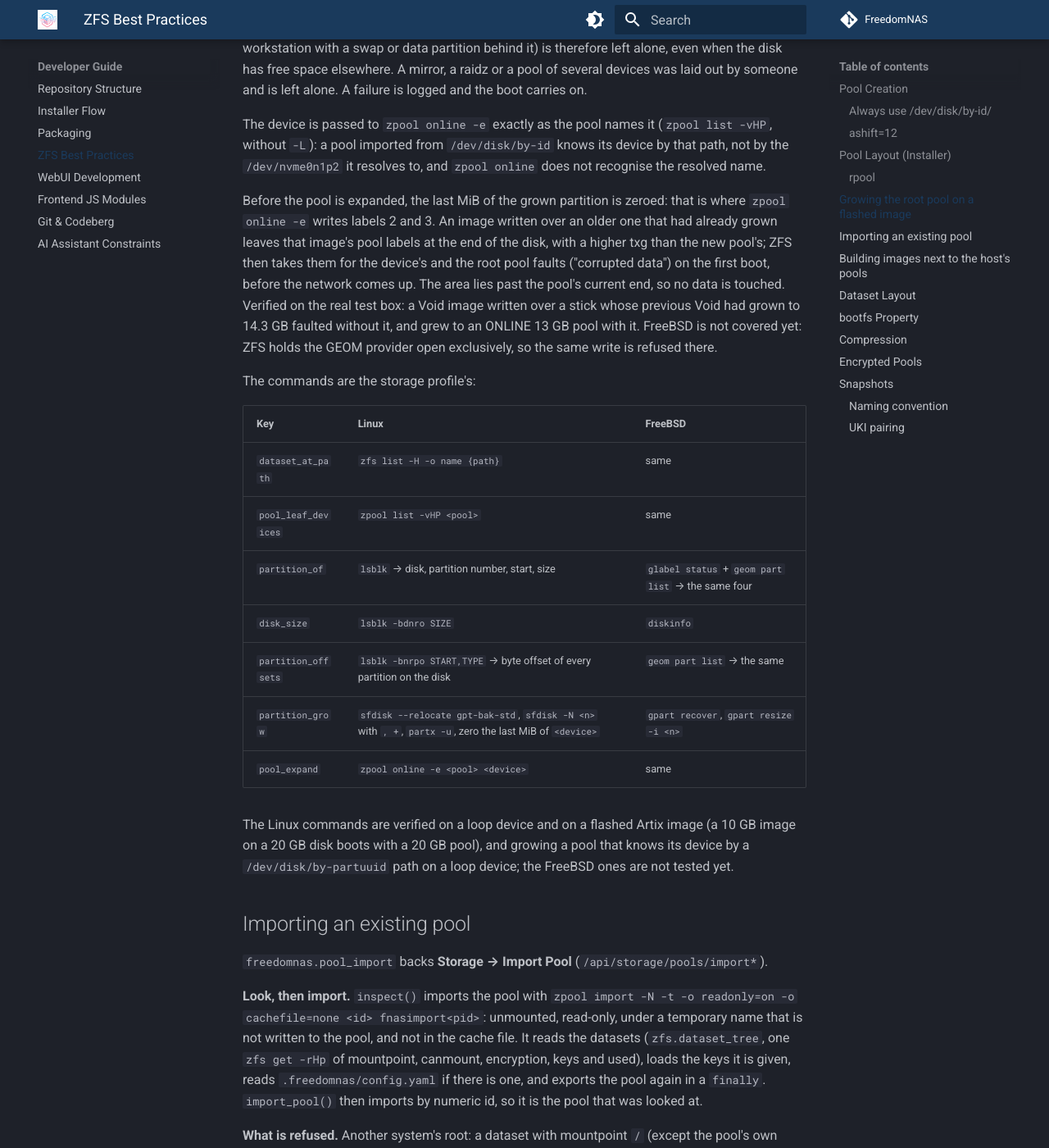
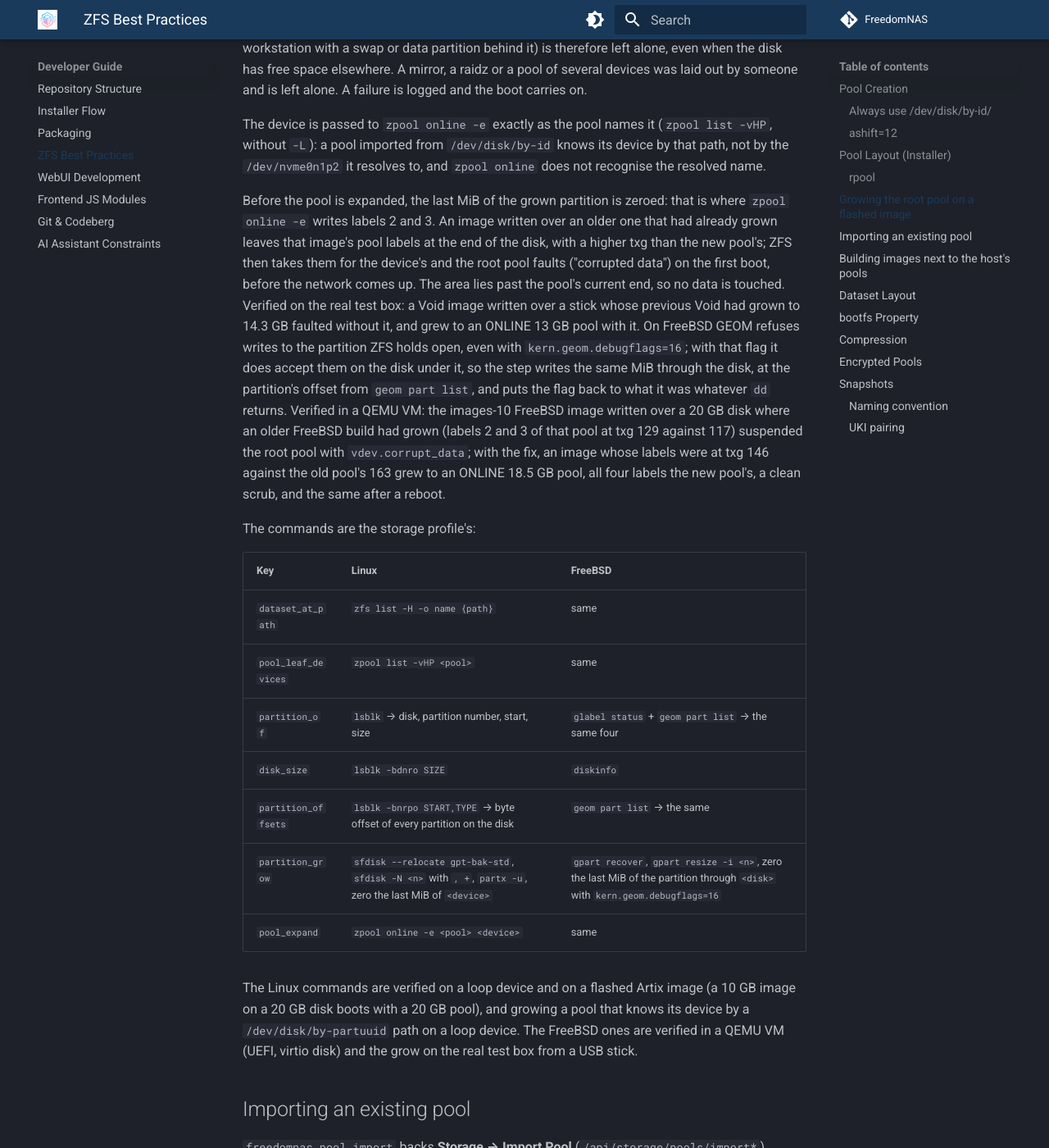
Before and after one commit to FreedomNAS/freedomnas-docs, an MkDocs documentation site: the page built from docs/developer/zfs.md, in a window 1280 px wide and 1400 px high, scrolled down 1610 px. Shown: the whole window at 82% size. Built offline with MkDocs 1.6.1 and Material for MkDocs 9.7.7, drawn with Linux system fonts in a browser that asks for light colours.

Commit message:
Document the FreeBSD stale-label fix

```diff
--- a/docs/developer/zfs.md
+++ b/docs/developer/zfs.md
@@ -84,8 +84,16 @@ data") on the first boot, before the network comes up. The area lies past
 the pool's current end, so no data is touched. Verified on the real test
 box: a Void image written over a stick whose previous Void had grown to
 14.3 GB faulted without it, and grew to an ONLINE 13 GB pool with it.
-FreeBSD is not covered yet: ZFS holds the GEOM provider open exclusively,
-so the same write is refused there.
+On FreeBSD GEOM refuses writes to the partition ZFS holds open, even with
+`kern.geom.debugflags=16`; with that flag it does accept them on the disk
+under it, so the step writes the same MiB through the disk, at the
+partition's offset from `geom part list`, and puts the flag back to what it
+was whatever `dd` returns. Verified in a QEMU VM: the images-10 FreeBSD
+image written over a 20 GB disk where an older FreeBSD build had grown
+(labels 2 and 3 of that pool at txg 129 against 117) suspended the root pool
+with `vdev.corrupt_data`; with the fix, an image whose labels were at txg 146
+against the old pool's 163 grew to an ONLINE 18.5 GB pool, all four labels
+the new pool's, a clean scrub, and the same after a reboot.
 
 The commands are the storage profile's:
 
@@ -96,13 +104,14 @@ The commands are the storage profile's:
 | `partition_of` | `lsblk` → disk, partition number, start, size | `glabel status` + `geom part list` → the same four |
 | `disk_size` | `lsblk -bdnro SIZE` | `diskinfo` |
 | `partition_offsets` | `lsblk -bnrpo START,TYPE` → byte offset of every partition on the disk | `geom part list` → the same |
-| `partition_grow` | `sfdisk --relocate gpt-bak-std`, `sfdisk -N <n>` with `, +`, `partx -u`, zero the last MiB of `<device>` | `gpart recover`, `gpart resize -i <n>` |
+| `partition_grow` | `sfdisk --relocate gpt-bak-std`, `sfdisk -N <n>` with `, +`, `partx -u`, zero the last MiB of `<device>` | `gpart recover`, `gpart resize -i <n>`, zero the last MiB of the partition through `<disk>` with `kern.geom.debugflags=16` |
 | `pool_expand` | `zpool online -e <pool> <device>` | same |
 
 The Linux commands are verified on a loop device and on a flashed Artix
 image (a 10 GB image on a 20 GB disk boots with a 20 GB pool), and growing a
 pool that knows its device by a `/dev/disk/by-partuuid` path on a loop
-device; the FreeBSD ones are not tested yet.
+device. The FreeBSD ones are verified in a QEMU VM (UEFI, virtio disk) and
+the grow on the real test box from a USB stick.
 
 ## Importing an existing pool
 
```
